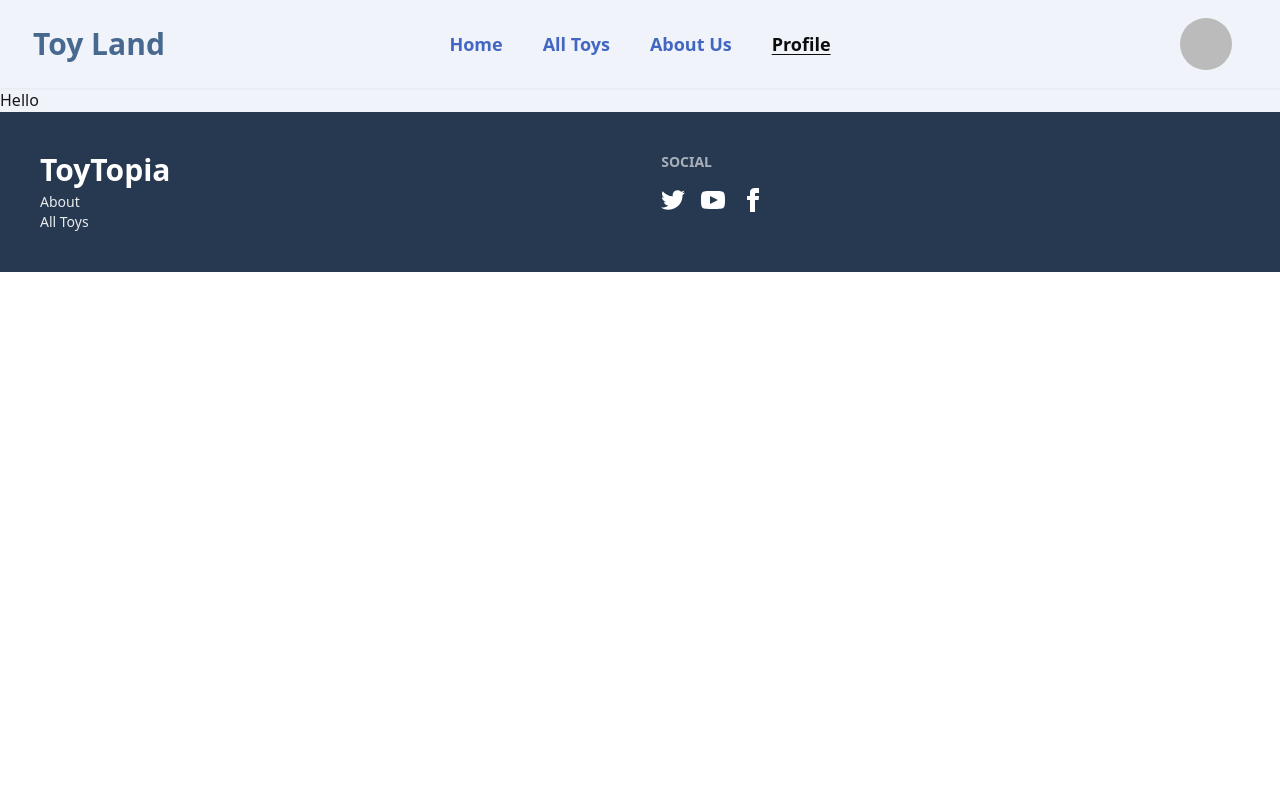
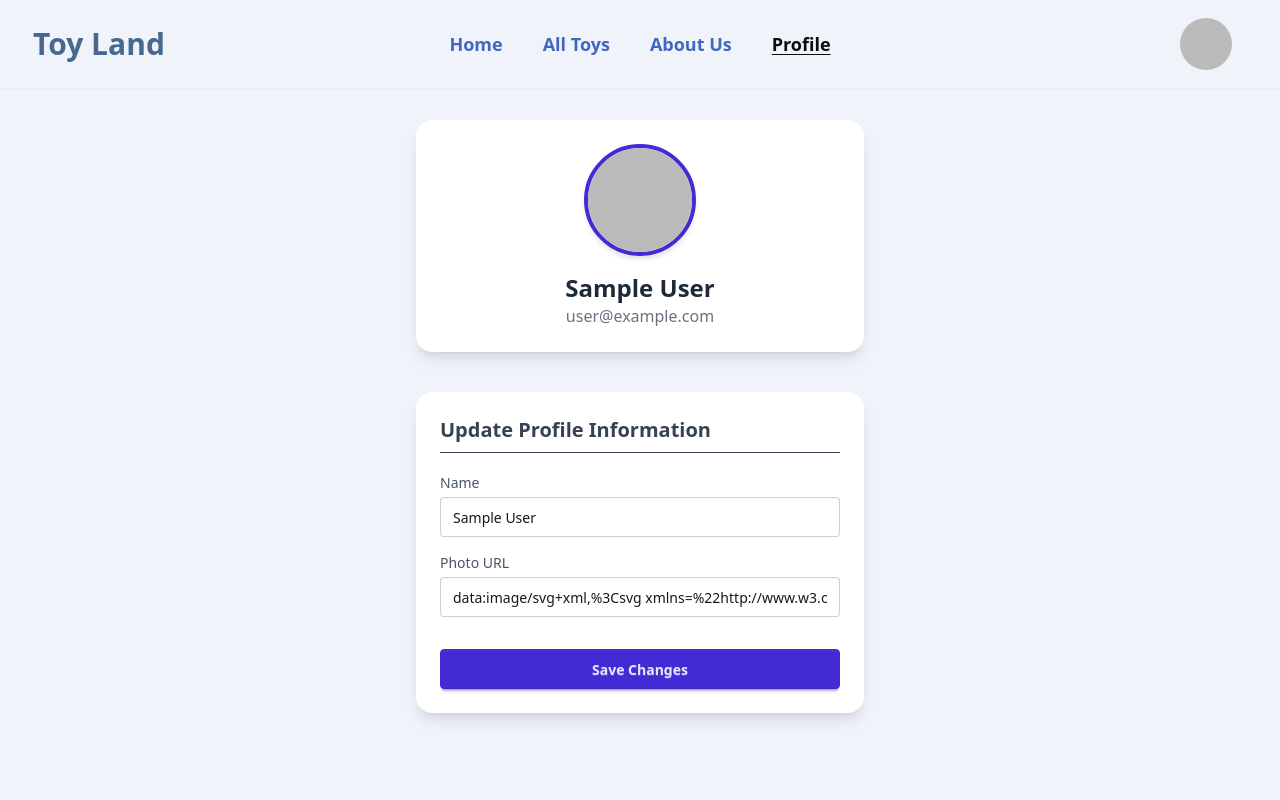
Before and after one commit to AmtazAhmedGazi/toy-land, a React (Vite) app: page /profile in a window 1280 px wide. Shown: the top 800 px of the page. Built offline with nearby package versions, Linux system fonts and the light colour scheme; no server answers; sample sign-in values are in the browser's storage.

Commit message:
Project fix  v2

```diff
--- a/index.html
+++ b/index.html
@@ -1,4 +1,4 @@
-<!doctype html>
+<!DOCTYPE html>
 <html lang="en">
   <head>
     <meta charset="UTF-8" />
--- a/src/components/Footer/Footer.jsx
+++ b/src/components/Footer/Footer.jsx
@@ -5,7 +5,7 @@ const Footer = () => {
   return (
     <footer className="footer sm:footer-horizontal bg-[#263950] text-white p-10">
       <aside>
-        <a className="text-3xl text-white font-bold mb-1">ToyTopia</a>
+        <a className="text-3xl text-white font-bold mb-1">Toy Land</a>
         <Link
           to="/aboutUs"
           className="text-base-100 opacity-90 text-sm hover:text-white transition-all duration-150 ease-in-out hover:opacity-100 leading-1 cursor-pointer"
--- a/src/components/NewsLetterSignup.jsx/NewsLetterSignup.jsx
+++ b/src/components/NewsLetterSignup.jsx/NewsLetterSignup.jsx
@@ -11,7 +11,7 @@ const NewsletterSignup = () => {
     <div className=" from-[#F0FFF4] to-[#E6FFFA] py-16 px-5 md:px-10 lg:px-20 flex justify-center items-center">
       <div className="max-w-3xl w-full bg-white shadow-lg rounded-2xl p-8 md:p-12 text-center border border-gray-100">
         <h2 className="text-3xl font-bold text-gray-900 mb-3">
-          Stay Connected With ToyTopia
+          Stay Connected With Toy Land
         </h2>
         <p className="text-gray-600 mb-8">
           Join our newsletter to get the latest updates on new toys, exclusive
--- a/src/hooks/useTitle.js
+++ b/src/hooks/useTitle.js
@@ -2,7 +2,7 @@ import { useEffect } from "react";
 
 const useTitle = (pageTitle) => {
   useEffect(() => {
-    const baseTitle = "ToyTopia";
+    const baseTitle = "Toy Land";
     document.title = pageTitle ? `${pageTitle} | ${baseTitle}` : baseTitle;
   }, [pageTitle]);
 };
--- a/src/pages/Profile.jsx
+++ b/src/pages/Profile.jsx
@@ -1,9 +1,98 @@
-import React from "react";
+import React, { useContext, useState } from "react";
+import useTitle from "../hooks/useTitle";
+import { toast } from "react-toastify";
+import { AuthContext } from "../context/AuthContext";
 
 const Profile = () => {
+  useTitle("Profile");
+  const { user, updateUser, setUser, setLoading } = useContext(AuthContext);
+  const [name, setName] = useState(user?.displayName ? user.displayName : "");
+  const [photoURL, setPhotoURL] = useState(user?.photoURL ? user.photoURL : "");
+
+  const handleSubmit = (e) => {
+    e.preventDefault();
+
+    setLoading(true);
+    const form = e.target;
+
+    const name = form.name.value;
+    const photoURL = form.photoURL.value;
+
+    // Here you can integrate an API or Firebase updateProfile()
+    updateUser({ displayName: name, photoURL: photoURL })
+      .then(() => {
+        setUser({ ...user, displayName: name, photoURL: photoURL });
+
+        setTimeout(() => {
+          toast.success("Profile updated successfully!");
+        }, 10);
+        setLoading(false);
+      })
+      .catch((error) => {
+        setTimeout(() => {
+          toast.error(error.message || "Something went wrong!");
+        }, 10);
+        setLoading(false);
+      });
+  };
+
   return (
-    <div>
-      <div>Hello</div>
+    <div className="min-h-[calc(100vh-72px)]  flex flex-col items-center justify-start p-8 space-y-10">
+      {/* User Information */}
+      <div className="w-full max-w-md bg-white rounded-2xl shadow-lg p-6 text-center">
+        <img
+          src={user?.photoURL}
+          alt="User Avatar"
+          className="w-28 h-28 mx-auto rounded-full border-4 border-primary object-cover shadow-md"
+        />
+        <h2 className="text-2xl font-semibold text-gray-800 mt-4">
+          {user?.displayName}
+        </h2>
+        <p className="text-gray-500">{user?.email}</p>
+      </div>
+
+      {/* Update Form */}
+      <div className="w-full max-w-md bg-white rounded-2xl shadow-lg p-6">
+        <h3 className="text-xl font-semibold text-gray-700 mb-5 border-b pb-2">
+          Update Profile Information
+        </h3>
+
+        <form onSubmit={handleSubmit} className="space-y-4">
+          <div>
+            <label className="block text-sm font-medium text-gray-600 mb-1">
+              Name
+            </label>
+            <input
+              type="text"
+              name="name"
+              placeholder="Enter your name"
+              className="input input-bordered w-full"
+              value={name}
+              onChange={(e) => setName(e.target.value)}
+              required
+            />
+          </div>
+
+          <div>
+            <label className="block text-sm font-medium text-gray-600 mb-1">
+              Photo URL
+            </label>
+            <input
+              name="photoURL"
+              type="text"
+              placeholder="Enter photo URL"
+              className="input input-bordered w-full"
+              value={photoURL}
+              onChange={(e) => setPhotoURL(e.target.value)}
+              required
+            />
+          </div>
+
+          <button type="submit" className="btn btn-primary w-full mt-4">
+            Save Changes
+          </button>
+        </form>
+      </div>
     </div>
   );
 };
```
